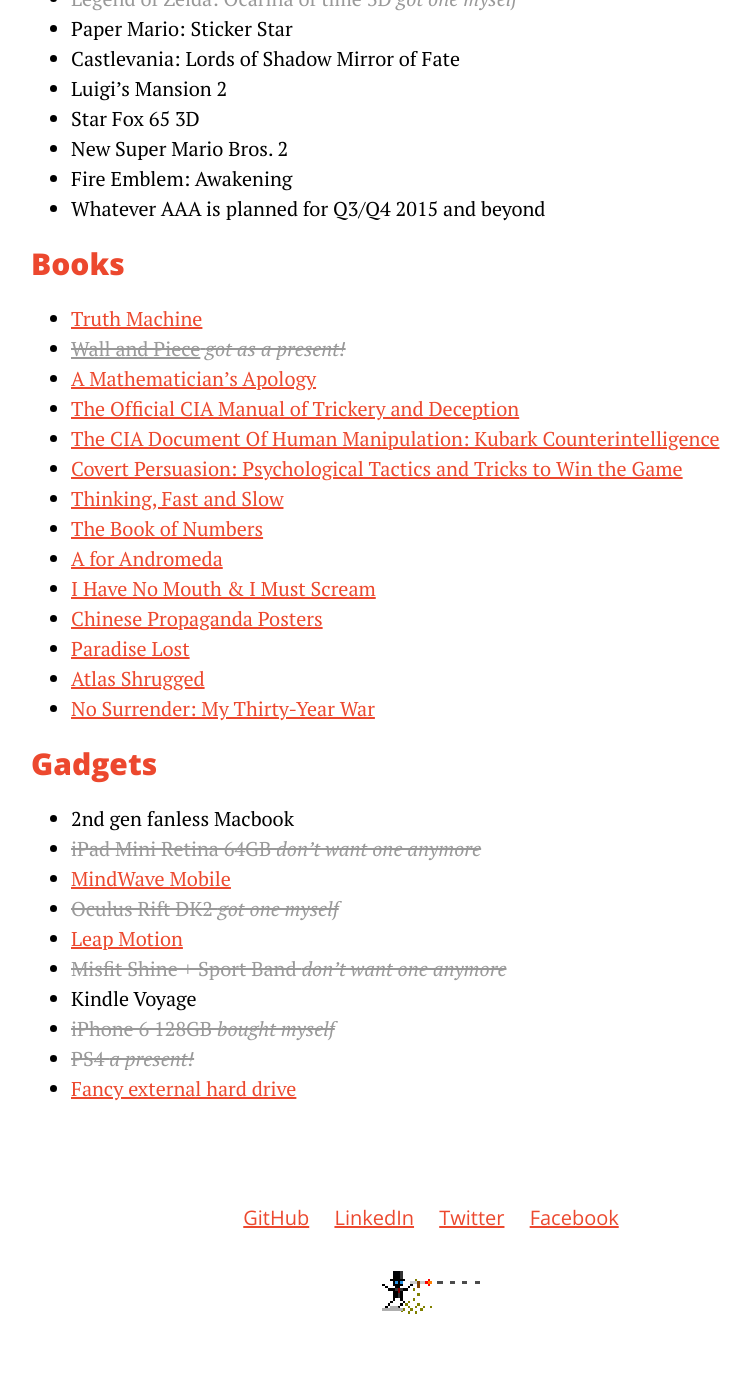
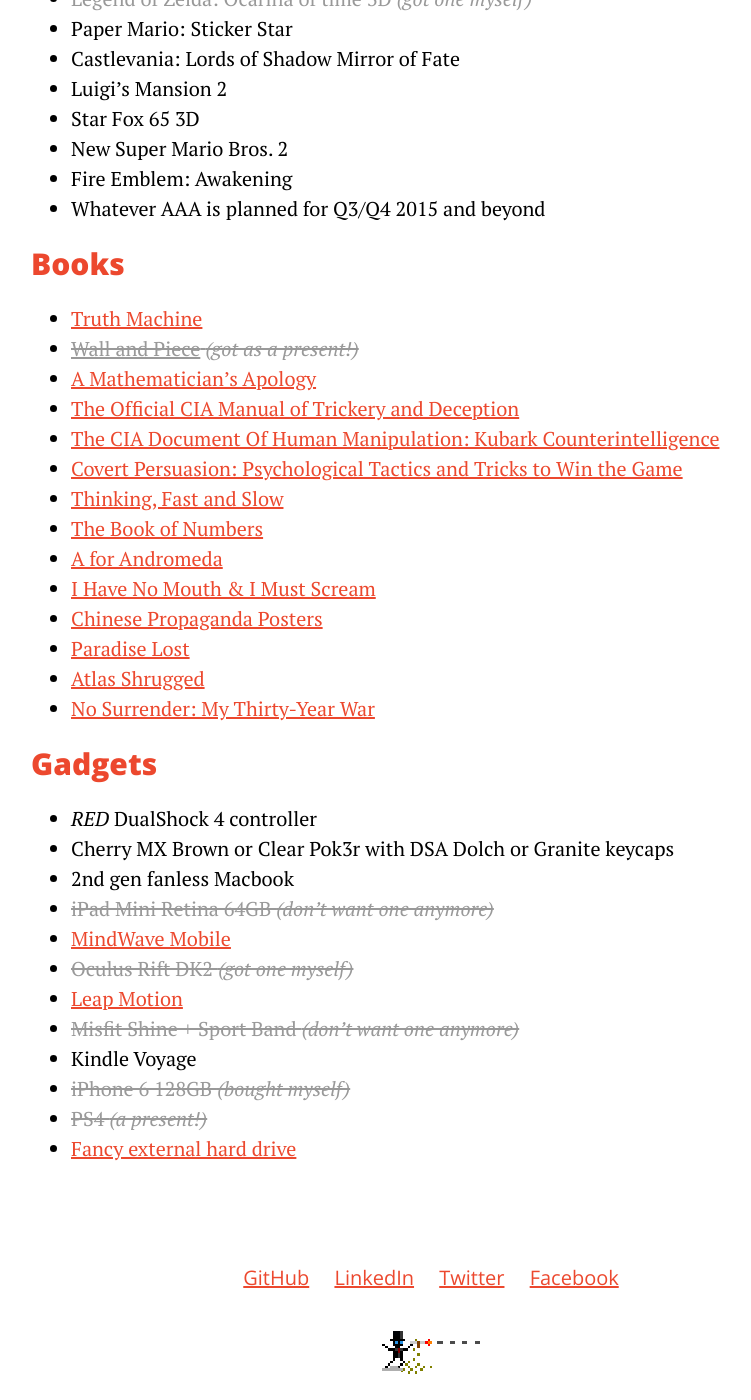
Before and after one commit to skammer/vasiliev.me, a Jekyll site: the page built from wishlist.md, in a window 1280 px wide and 1400 px high, scrolled down 722 px. Shown: the whole window, without its empty margins (209-960 px from the left). Built offline with Jekyll 4.4.1, drawn with Linux system fonts in a browser that asks for light colours; before the commit the page ends 2062 px from its top, so only the background shows below that; some of the changed text lies outside the part shown.

Commit message:
Updated wishlist

```diff
--- a/wishlist.md
+++ b/wishlist.md
@@ -17,13 +17,13 @@
 * Гроза-03
 * Crossman 357
 * Soldering station
-* <span class="done">Spiderco Sharpmaker _got one myself_</span>
+* <span class="done">Spiderco Sharpmaker _(got one myself)_</span>
 * Deer Sweater
 * [Noah Bradley print]
 
 ## 3ds games
 
-* <span class="done">Legend of Zelda: Ocarina of time 3D _got one myself_</span>
+* <span class="done">Legend of Zelda: Ocarina of time 3D _(got one myself)_</span>
 * Paper Mario: Sticker Star
 * Castlevania: Lords of Shadow Mirror of Fate
 * Luigi's Mansion 2
@@ -34,7 +34,7 @@
 
 ## Books
 * [Truth Machine]
-* <span class="done">[Wall and Piece] _got as a present!_</span>
+* <span class="done">[Wall and Piece] _(got as a present!)_</span>
 * [A Mathematician's Apology]
 * [The Official CIA Manual of Trickery and Deception]
 * [The CIA Document Of Human Manipulation: Kubark Counterintelligence]
@@ -49,15 +49,17 @@
 * [No Surrender: My Thirty-Year War]
 
 ## Gadgets
+* _RED_ DualShock 4 controller
+* Cherry MX Brown or Clear Pok3r with DSA Dolch or Granite keycaps
 * 2nd gen fanless Macbook
-* <span class="done">iPad Mini Retina 64GB _don't want one anymore_</span>
+* <span class="done">iPad Mini Retina 64GB _(don't want one anymore)_</span>
 * [MindWave Mobile]
-* <span class="done">Oculus Rift DK2 _got one myself_</span>
+* <span class="done">Oculus Rift DK2 _(got one myself)_</span>
 * [Leap Motion]
-* <span class="done">Misfit Shine + Sport Band _don't want one anymore_</span>
+* <span class="done">Misfit Shine + Sport Band _(don't want one anymore)_</span>
 * Kindle Voyage
-* <span class="done">iPhone 6 128GB _bought myself_</span>
-* <span class="done">PS4 _a present!_</span>
+* <span class="done">iPhone 6 128GB _(bought myself)_</span>
+* <span class="done">PS4 _(a present!)_</span>
 * [Fancy external hard drive]
 
 
```
